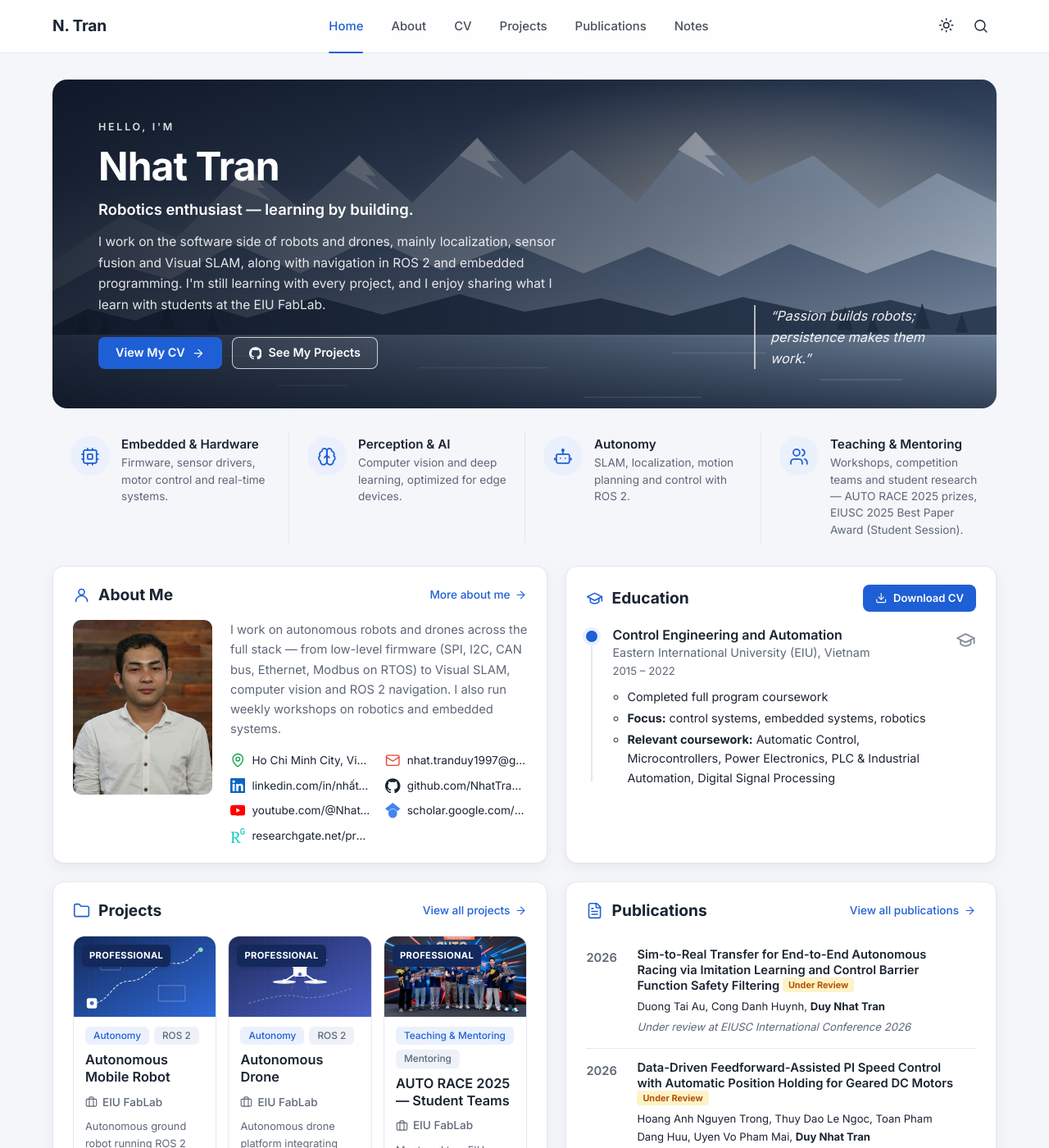
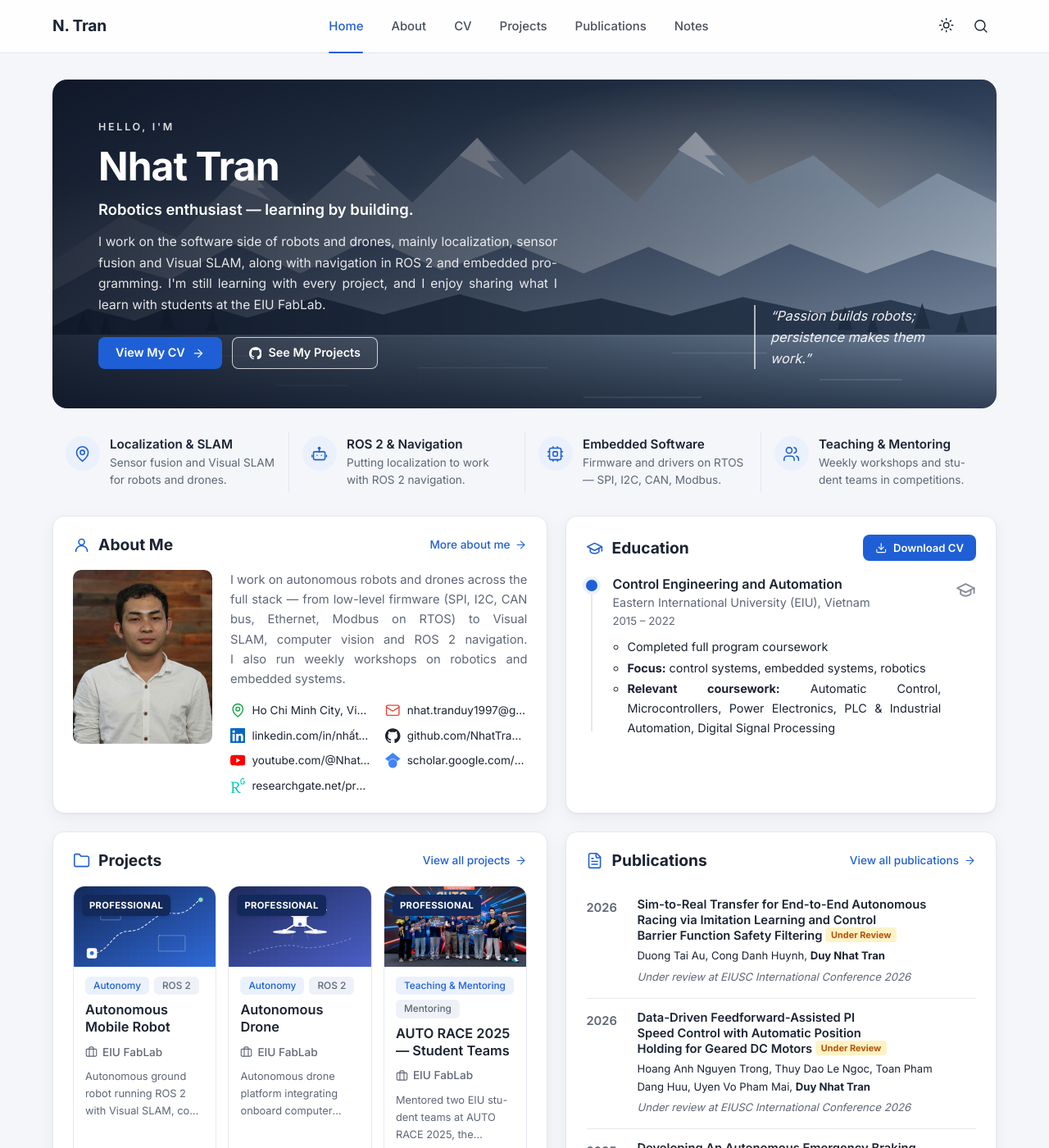
Before and after one commit to NhatTran-97/NhatTran-97.github.io, a Jekyll site: the page built from index.html, in a window 1280 px wide and 1400 px high. Shown: the whole window at 82% size. Built offline with Jekyll 4.4.1, drawn with Linux system fonts in a browser that asks for light colours.

Commit message:
Typography: justified body text site-wide, balanced headings, 2-line highlights
- Highlights rewritten (Localization & SLAM, ROS 2 & Navigation, Embedded
  Software, Teaching & Mentoring) and always shown as exactly 2 lines
- Paragraphs/descriptions justified with hyphenation; narrow boxes stay left
- Card titles reserve 2 lines so rows line up

Co-Authored-By: Claude Opus 5.5 <noreply@anthropic.com>
Claude-Session: https://claude.ai/code/session_01WtscMMpGViN2kQZVLN7Eom

```diff
--- a/_data/profile.yml
+++ b/_data/profile.yml
@@ -41,19 +41,20 @@ hero:
       style: ghost
 
 # ----- 4 ô giới thiệu ngắn dưới banner -----
+# Mỗi ô: title ngắn (≤ 28 ký tự) + text khoảng 45–60 ký tự → tự hiển thị đúng 2 dòng cân đều.
 highlights:
+  - icon: map-pin
+    title: Localization & SLAM
+    text: Sensor fusion and Visual SLAM for robots and drones.
+  - icon: bot
+    title: ROS 2 & Navigation
+    text: Putting localization to work with ROS 2 navigation.
   - icon: cpu
-    title: Embedded & Hardware
-    text: Firmware, sensor drivers, motor control and real-time systems.
-  - icon: brain
-    title: Perception & AI
-    text: Computer vision and deep learning, optimized for edge devices.
-  - icon: bot
-    title: Autonomy
-    text: SLAM, localization, motion planning and control with ROS 2.
+    title: Embedded Software
+    text: Firmware and drivers on RTOS — SPI, I2C, CAN, Modbus.
   - icon: users
     title: Teaching & Mentoring
-    text: Workshops, competition teams and student research — AUTO RACE 2025 prizes, EIUSC 2025 Best Paper Award (Student Session).
+    text: Weekly workshops and student teams in competitions.
 
 # ----- Thông tin liên hệ (trang About, Home và footer) -----
 # Xoá mục nào không dùng. "url" là link khi bấm vào.
--- a/assets/css/style.css
+++ b/assets/css/style.css
@@ -503,3 +503,59 @@ input[type="search"]::-webkit-search-cancel-button { -webkit-appearance: none; a
   .skills { grid-template-columns: 1fr; row-gap: 4px; }
   .skills dt { white-space: normal; margin-top: 8px; }
 }
+
+/* Highlight boxes: title on one line, description always exactly 2 balanced lines */
+.hl-item h3 { white-space: nowrap; overflow: hidden; text-overflow: ellipsis; }
+.hl-item > div { min-width: 0; }
+.hl-item p {
+  text-wrap: balance;
+  display: -webkit-box; -webkit-box-orient: vertical; -webkit-line-clamp: 2; overflow: hidden;
+  min-height: calc(2 * 1.5em);
+}
+@media (max-width: 560px) { .hl-item h3 { white-space: normal; } .hl-item p { min-height: 0; } }
+.hl-item { gap: 12px; padding: 6px 16px; }
+.hl-item .icon-circle { width: 42px; height: 42px; font-size: 1.2rem; }
+@media (max-width: 1080px) { .hl-item { padding: 6px 20px; } }
+
+/* =====================================================================
+   Typography rules applied site-wide
+   - Body text / descriptions: justified (both edges aligned) with
+     automatic hyphenation so justified lines don't get large gaps.
+   - Headings / titles: balanced line lengths, no orphan words.
+   ===================================================================== */
+.prose p, .prose li,
+.hero-intro,
+.about-mini > div > p,
+.about-text .prose p,
+.hl-item p,
+.project-desc, .project-desc p,
+.note-body p,
+.tl-details li,
+.group-head p,
+.pub-venue {
+  text-align: justify;
+  text-align-last: left;
+  -webkit-hyphens: auto; hyphens: auto;
+  hyphenate-limit-chars: 7 3 3;
+}
+.hl-item p { text-wrap: wrap; }            /* balance and justify don't mix */
+h1, h2, h3, .pub-title, .tl-title, .sr-title { text-wrap: balance; }
+p, li { text-wrap: pretty; }
+
+/* Cards: titles reserve 2 lines so the rows below line up across a grid row */
+.project-grid .project-body h3, .note-grid .note-body h3 {
+  display: -webkit-box; -webkit-box-orient: vertical; -webkit-line-clamp: 2; overflow: hidden;
+  min-height: calc(2 * 1.3em);
+}
+.note-grid .note-body p {
+  display: -webkit-box; -webkit-box-orient: vertical; -webkit-line-clamp: 3; overflow: hidden;
+  min-height: calc(3 * 1.65em);
+}
+
+/* On very narrow screens justified text gets gappy — fall back to left aligned */
+@media (max-width: 420px) {
+  .prose p, .prose li, .hero-intro, .about-mini > div > p, .hl-item p, .project-desc, .project-desc p,
+  .note-body p, .tl-details li, .group-head p, .pub-venue { text-align: left; }
+}
+/* Too narrow to justify nicely (big word gaps) — keep these left aligned */
+.hl-item p, .mini-projects .project-desc, .mini-projects .project-desc p { text-align: left; }
```
